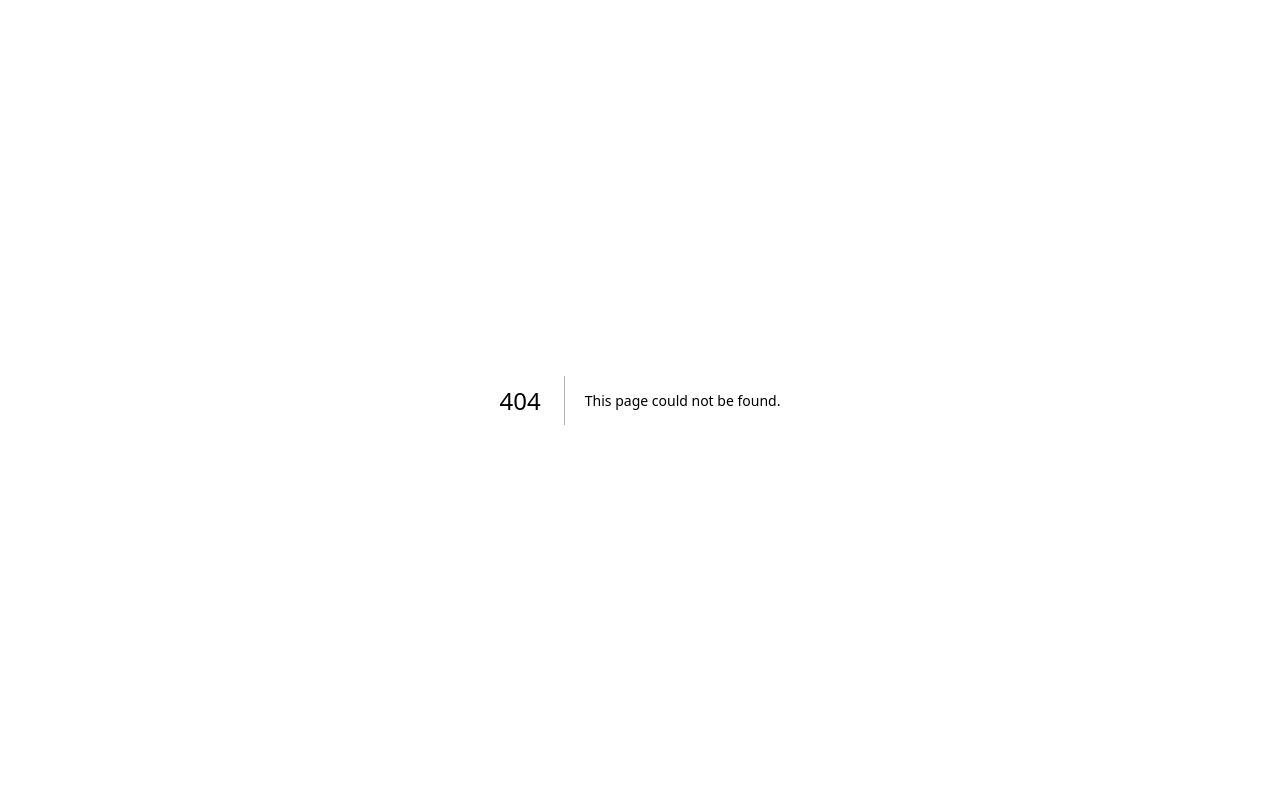
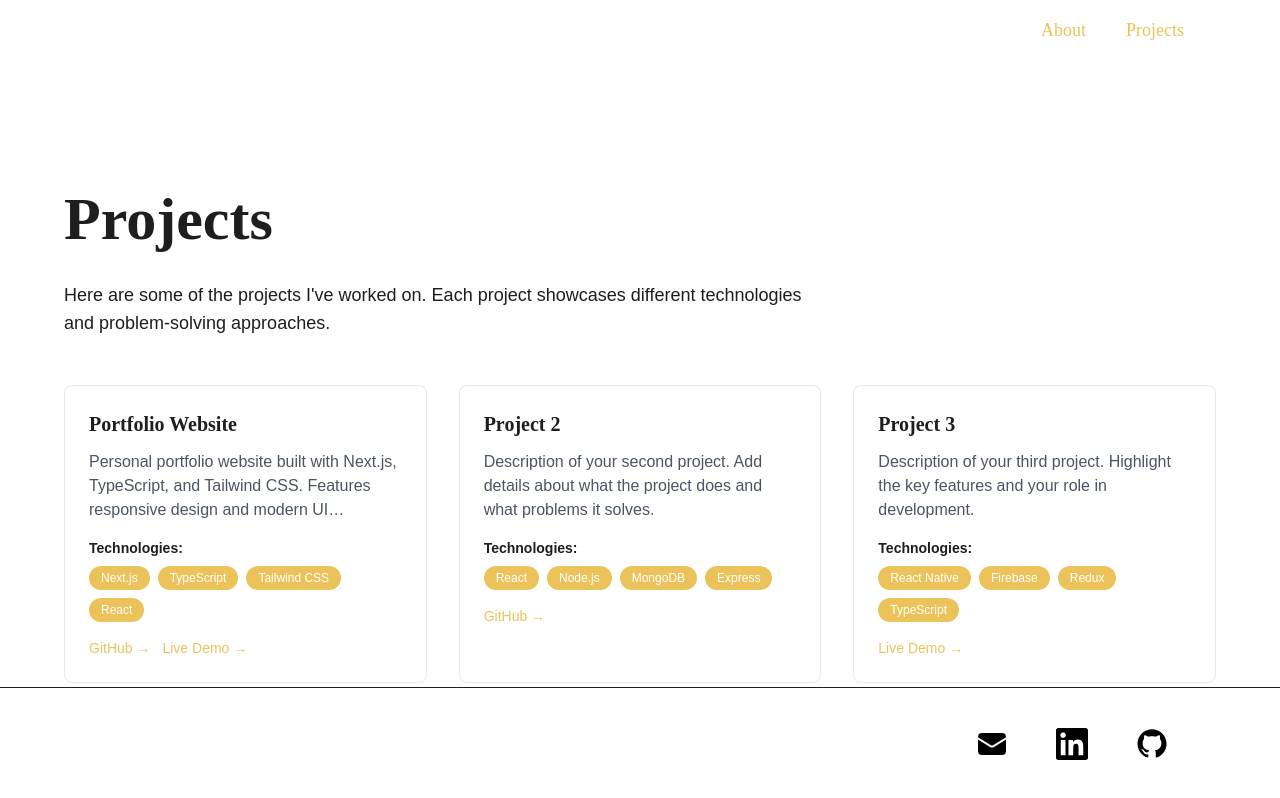
Before and after one commit to eginatakasan/eginatakasan.github.io, a Next.js app: page /projects in a window 1280 px wide. Before the commit this address had no page. Built offline with nearby package versions, Linux system fonts and the light colour scheme; no server answers.

Commit message:
More layout fixes, Add projects page

```diff
--- a/app/page.tsx
+++ b/app/page.tsx
@@ -2,10 +2,12 @@ import React from 'react';
 import About from '../src/components/organisms/About';
 import BottomContacts from '../src/components/organisms/BottomContacts';
 import IntroductionView from '../src/components/organisms/Introduction';
+import TopNavigation from '../src/components/organisms/TopNavigation';
 
-const AboutPage = () => {
+const HomePage = () => {
   return (
     <div className="w-full h-full min-h-screen flex flex-col bg-white">
+      <TopNavigation />
       <div className="flex-1 flex-col">
         <IntroductionView />
         <About />
@@ -15,4 +17,4 @@ const AboutPage = () => {
   );
 };
 
-export default AboutPage;
+export default HomePage;
--- /dev/null
+++ b/app/projects/page.tsx
@@ -0,0 +1,120 @@
+import React from 'react';
+import TopNavigation from '../../src/components/organisms/TopNavigation';
+import BottomContacts from '../../src/components/organisms/BottomContacts';
+
+interface Project {
+  id: number;
+  title: string;
+  description: string;
+  technologies: string[];
+  githubUrl?: string;
+  liveUrl?: string;
+  image?: string;
+}
+
+const projects: Project[] = [
+  {
+    id: 1,
+    title: 'Portfolio Website',
+    description:
+      'Personal portfolio website built with Next.js, TypeScript, and Tailwind CSS. Features responsive design and modern UI components.',
+    technologies: ['Next.js', 'TypeScript', 'Tailwind CSS', 'React'],
+    githubUrl: 'https://github.com/eginatakasan/eginatakasan.github.io',
+    liveUrl: 'https://eginatakasan.github.io',
+  },
+  {
+    id: 2,
+    title: 'Project 2',
+    description:
+      'Description of your second project. Add details about what the project does and what problems it solves.',
+    technologies: ['React', 'Node.js', 'MongoDB', 'Express'],
+    githubUrl: 'https://github.com/yourusername/project2',
+  },
+  {
+    id: 3,
+    title: 'Project 3',
+    description:
+      'Description of your third project. Highlight the key features and your role in development.',
+    technologies: ['React Native', 'Firebase', 'Redux', 'TypeScript'],
+    liveUrl: 'https://project3-demo.com',
+  },
+];
+
+const ProjectsPage = () => {
+  return (
+    <div className="w-full h-full min-h-screen flex flex-col bg-white">
+      <TopNavigation />
+
+      <div className="flex-1 flex flex-col pt-32 px-8 md:px-12">
+        <div className="max-w-6xl mx-auto w-full">
+          <h1 className="text-4xl md:text-6xl font-tokyo font-bold text-textBlack mb-8">
+            Projects
+          </h1>
+          <p className="text-lg text-textBlack mb-12 max-w-3xl">
+            Here are some of the projects I've worked on. Each project showcases
+            different technologies and problem-solving approaches.
+          </p>
+
+          <div className="grid grid-cols-1 md:grid-cols-2 lg:grid-cols-3 gap-8">
+            {projects.map(project => (
+              <div
+                key={project.id}
+                className="bg-white border border-gray-200 rounded-lg p-6 hover:shadow-lg transition-shadow duration-300"
+              >
+                <h3 className="text-xl font-tokyo font-semibold text-textBlack mb-3">
+                  {project.title}
+                </h3>
+                <p className="text-gray-600 mb-4 line-clamp-3">
+                  {project.description}
+                </p>
+
+                <div className="mb-4">
+                  <h4 className="text-sm font-semibold text-textBlack mb-2">
+                    Technologies:
+                  </h4>
+                  <div className="flex flex-wrap gap-2">
+                    {project.technologies.map((tech, index) => (
+                      <span
+                        key={index}
+                        className="px-3 py-1 bg-accent text-white text-xs rounded-full font-medium"
+                      >
+                        {tech}
+                      </span>
+                    ))}
+                  </div>
+                </div>
+
+                <div className="flex gap-3">
+                  {project.githubUrl && (
+                    <a
+                      href={project.githubUrl}
+                      target="_blank"
+                      rel="noopener noreferrer"
+                      className="text-accent hover:text-accent-light text-sm font-medium transition-colors"
+                    >
+                      GitHub →
+                    </a>
+                  )}
+                  {project.liveUrl && (
+                    <a
+                      href={project.liveUrl}
+                      target="_blank"
+                      rel="noopener noreferrer"
+                      className="text-accent hover:text-accent-light text-sm font-medium transition-colors"
+                    >
+                      Live Demo →
+                    </a>
+                  )}
+                </div>
+              </div>
+            ))}
+          </div>
+        </div>
+      </div>
+
+      <BottomContacts />
+    </div>
+  );
+};
+
+export default ProjectsPage;
--- a/src/components/atoms/Button.tsx
+++ b/src/components/atoms/Button.tsx
@@ -1,25 +1,53 @@
 import clsx from 'clsx';
 import React from 'react';
+import Link from 'next/link';
 
 type ButtonProps = {
   children: React.ReactNode;
   className?: string;
-  variant?: 'filled' | 'outlined';
+  variant?: 'filled' | 'outlined' | 'text';
+  href?: string;
+  target?: string;
+  rel?: string;
+  download?: string;
+  'aria-label'?: string;
 };
 
-const Button = ({ children, className, variant = 'filled' }: ButtonProps) => {
+const Button = ({
+  children,
+  className,
+  variant = 'filled',
+  href,
+  ...props
+}: ButtonProps) => {
   const baseClasses =
-    'flex flex-row font-raleway items-center gap-3 py-3 px-8 md:px-11 min-h-14 text-sm md:text-base font-semibold rounded-full transition-all [transition-duration: 300ms]';
+    'flex flex-row font-raleway items-center gap-3 text-sm md:text-base font-semibold rounded-full transition-all [transition-duration: 300ms]';
 
   const variantClasses = {
     filled:
-      'bg-accent shadow-md hover:bg-accent-light hover:scale-105 text-textWhite',
+      'py-3 px-8 md:px-11 min-h-14 bg-accent shadow-md hover:bg-accent-light hover:scale-105 text-textWhite',
     outlined:
-      'bg-white border-2 border-accent text-accent hover:bg-accent hover:text-white hover:scale-105',
+      'py-3 px-8 md:px-11 min-h-14 bg-white border-2 border-accent text-accent hover:bg-accent hover:text-white hover:scale-105 hover:border-accent-light hover:border-2',
+    text: 'px-0.5 py-0.5 bg-transparent text-accent font-bold hover:text-accent-light hover:scale-105',
   };
 
+  if (href) {
+    return (
+      <Link
+        href={href}
+        className={clsx(baseClasses, variantClasses[variant], className)}
+        {...props}
+      >
+        {children}
+      </Link>
+    );
+  }
+
   return (
-    <button className={clsx(baseClasses, variantClasses[variant], className)}>
+    <button
+      className={clsx(baseClasses, variantClasses[variant], className)}
+      {...props}
+    >
       {children}
     </button>
   );
--- a/src/components/organisms/About.tsx
+++ b/src/components/organisms/About.tsx
@@ -1,4 +1,6 @@
 import React from 'react';
+import Button from '../atoms/Button';
+import Link from 'next/link';
 
 const About = () => {
   // Data for Work Experience section
@@ -98,12 +100,12 @@ const About = () => {
 
   return (
     <section
-      className="flex flex-col px-10 pt-10 pb-5 justify-around md:flex-row md:py-5 md:px-16 xl:mx-auto xl:px-24 xl:max-w-[1280px] w-full relative"
+      className="flex flex-col px-10 pt-10 pb-5 justify-start md:flex-wrap md:flex-row md:py-5 md:px-16 xl:mx-auto xl:px-24 xl:max-w-[1280px] gap-6 w-full relative"
       aria-label="Eginata Kasan's Work Experience, Education, and Projects"
     >
       <div className="absolute inset-x-16 xl:inset-x-24 top-0 border-t border-solid border-t-lightGray opacity-60"></div>
 
-      <div className="flex-[0.3 1 30%] flex flex-col">
+      <div className="flex-[0.3 1 40%] lg:flex-[0.3 1 30%] flex flex-col">
         <section
           className="flex flex-col mb-10"
           aria-labelledby="experience-heading"
@@ -160,7 +162,7 @@ const About = () => {
         </section>
       </div>
 
-      <div className="flex-[0.3 1 30%] flex flex-col">
+      <div className="flex-[0.5 1 40%] lg:flex-[0.3 1 30%] flex flex-col">
         <section
           className="flex flex-col mb-10"
           aria-labelledby="projects-heading"
@@ -183,10 +185,13 @@ const About = () => {
               </article>
             ))}
           </div>
+          <Button href="/projects" variant="text">
+            View All Projects &gt;&gt;
+          </Button>
         </section>
       </div>
 
-      <div className="flex-[0.3 1 30%] flex flex-col">
+      <div className="flex-[0.3 1 40%] lg:flex-[0.3 1 30%] flex flex-col">
         <section
           className="flex flex-col mb-10"
           aria-labelledby="skills-heading"
--- a/src/components/organisms/AnimatedName.tsx
+++ b/src/components/organisms/AnimatedName.tsx
@@ -38,16 +38,13 @@ const AnimatedName = () => {
       className="text-7xl sm:text-[5rem] mt-2 font-cardo font-bold text-textBlack pr-1 border-solid"
     >
       {name.split('').map((char, index) => (
-        <>
         <span
           key={index}
           className="char inline-block"
           style={{ display: char === ' ' ? 'inline' : 'inline-block' }}
         >
-            {char}
+          {char === ' ' && width && width <= 560 ? <br /> : char}
         </span>
-          {width && width <= 560 && char === ' ' && <br />}
-        </>
       ))}
     </h1>
   );
--- a/src/components/organisms/Introduction.tsx
+++ b/src/components/organisms/Introduction.tsx
@@ -31,33 +31,29 @@ const IntroductionView = () => {
         </p>
 
         <div className="flex flex-col gap-6 md:gap-4 mt-10 md:flex-row md:mt-16 w-full md:w-auto max-w-[600px]">
-          <a
+          <Button
             href={url.resume}
             target="_blank"
             rel="noopener noreferrer"
             download="Eginata Kasan's Resume.pdf"
             aria-label="Download Eginata Kasan's Resume"
+            className="font-light w-full md:w-auto text-center justify-center"
           >
-            <Button className="font-light w-full md:w-auto text-center justify-center">
             <ArrowDownTrayIcon className="w-5 h-5" aria-hidden="true" />
             Check out my Resume
           </Button>
-          </a>
 
-          <a
+          <Button
             href={url.githubIoRepo}
             target="_blank"
             rel="noopener noreferrer"
             aria-label="See How I Made this Website"
-          >
-            <Button
             variant="outlined"
             className="font-light w-full md:w-auto text-center justify-center"
           >
             <Github className="w-5 h-5" aria-hidden="true" />
             See This Site's Code
           </Button>
-          </a>
         </div>
       </div>
     </section>
--- a/src/components/organisms/TopNavigation.tsx
+++ b/src/components/organisms/TopNavigation.tsx
@@ -1,3 +1,4 @@
+import Link from 'next/link';
 import React from 'react';
 
 type Props = {
@@ -6,28 +7,28 @@ type Props = {
 
 const TopNavigation = ({ mode }: Props) => {
   return (
-    <div className="fixed flex h-auto top-0 left-0 right-2 z-50">
+    <nav className="w-full h-auto right-0 top-0 z-50">
       <div
-        className={`flex-1 flex flex-row justify-between items-center px-8 md:px-12 pt-8 py-6 z-50 text-accent border-0 bg-white bg-opacity-80 backdrop-blur-sm ${
+        className={`flex flex-row justify-between items-center px-10 md:px-24 py-4 z-50 text-accent border-0 border-b border-b-white bg-white bg-opacity-20 rounded-bl-3xl backdrop-blur-md ${
           mode ? 'border-b border-b-textBlack' : ''
         }`}
       >
-        <div className="flex space-x-10 items-center">
-          <a
-            className="hover:text-accent-light flex flex-row gap-4 items-center [font-size: 18px] text-current font-tokyo transition-colors"
+        <div className="flex-1 flex flex-row justify-end space-x-10 items-center self-end">
+          <Link
+            className="hover:text-accent-light flex flex-row gap-4 items-center text-lg text-current font-tokyo transition-colors"
             href="/"
           >
+            About
+          </Link>
+          <Link
+            className="hover:text-accent-light flex flex-row gap-4 items-center text-lg text-current font-tokyo transition-colors"
+            href="/projects"
+          >
             Projects
-          </a>
-          <a
-            className="hover:text-accent-light flex flex-row gap-4 items-center [font-size: 18px] text-current font-tokyo transition-colors"
-            href="/about"
-          >
-            About
-          </a>
+          </Link>
         </div>
       </div>
-    </div>
+    </nav>
   );
 };
 
--- a/src/constants/url.constant.ts
+++ b/src/constants/url.constant.ts
@@ -1,4 +1,4 @@
-const RESUME_URL = `${process.env.REACT_APP_BASE_URL}/resume.pdf`
+const RESUME_URL = `${process.env.NEXT_PUBLIC_BASE_URL}resume.pdf`
 
 const MAIL_URL = 'mailto:eginatakasan@gmail.com'
 const LINKEDIN_URL = 'https://www.linkedin.com/in/eginata-kasan/'
--- a/tailwind.config.js
+++ b/tailwind.config.js
@@ -119,7 +119,7 @@ module.exports = {
         accent: {
           light: '#FFE193',
           DEFAULT: '#ECC35A',
-          dark: '#eead92',
+          dark: '#c79b2c',
         },
         secondary: {
           light: '#a2d2ff',
```
Also changed, not shown: next-env.d.ts. Lines whose indentation alone changed are shown as unchanged.
